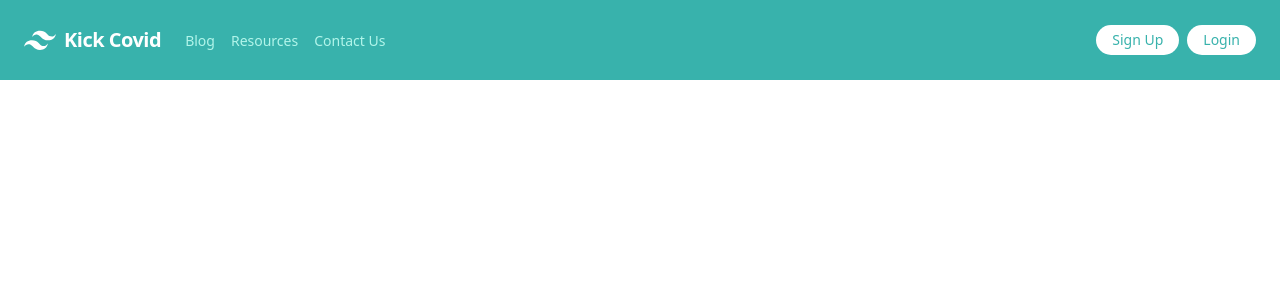
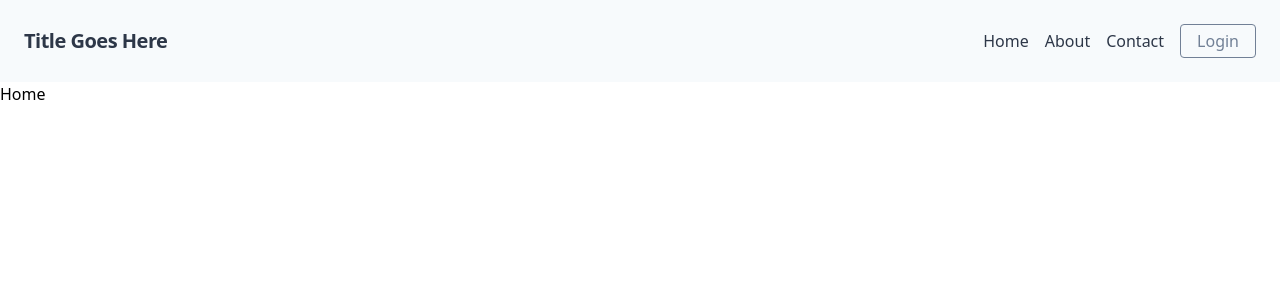
Before and after one commit to lizlevine/kick-covid-19, a React (Create React App) app in the folder frontend/kick-covid-19/: page / in a window 1280 px wide. Shown: the top 300 px of the page. Built offline with nearby package versions, Linux system fonts and the light colour scheme.

Commit message:
feat: folder structure synced up with page changes in react app.js

```diff
--- a/frontend/kick-covid-19/package.json
+++ b/frontend/kick-covid-19/package.json
@@ -8,6 +8,7 @@
     "@testing-library/user-event": "^7.2.1",
     "react": "^16.13.1",
     "react-dom": "^16.13.1",
+    "react-router-dom": "^5.1.2",
     "react-scripts": "3.4.1"
   },
   "scripts": {
--- a/frontend/kick-covid-19/src/App.css
+++ b/frontend/kick-covid-19/src/App.css
@@ -36,3 +36,7 @@
     transform: rotate(360deg);
   }
 }
+
+.spencer {
+  color: green;
+}
--- a/frontend/kick-covid-19/src/App.js
+++ b/frontend/kick-covid-19/src/App.js
@@ -1,11 +1,25 @@
 import React from "react";
-import NavBar from "./components/NavBar";
+import "./assets/main.css";
+import { BrowserRouter as Router, Switch, Route, Link } from "react-router-dom";
+import Header from "./components/Header.js";
+import Home from "./components/Home.js";
+import About from "./components/About.js";
+import Contact from "./components/Contact.js";
 
-export default function App() {
-  return (
-    <div className="App">
-      <NavBar />
-
-    </div>
-  );
-}
+const App = () => (
+  <Router>
+    <Header />
+    <Switch>
+      <Route exact path="/">
+        <Home />
+      </Route>
+      <Route exact path="/about">
+        <About />
+      </Route>
+      <Route exact path="/contact">
+        <Contact />
+      </Route>
+    </Switch>
+  </Router>
+);
+export default App;
--- /dev/null
+++ b/frontend/kick-covid-19/src/components/About.js
@@ -0,0 +1,3 @@
+import React from "react";
+const About = () => <h2>About</h2>;
+export default About;
--- /dev/null
+++ b/frontend/kick-covid-19/src/components/Contact.js
@@ -0,0 +1,3 @@
+import React from "react";
+const Contact = () => <h2>Contact</h2>;
+export default Contact;
--- /dev/null
+++ b/frontend/kick-covid-19/src/components/Header.js
@@ -0,0 +1,38 @@
+import React from "react";
+import { BrowserRouter as Router, Switch, Route, Link } from "react-router-dom";
+const Header = () => (
+  <header className="bg-gray-100 p-6">
+    <div className="flex items-center justify-between flex-wrap">
+      <div className="block">
+        <Link to="/">
+          <span className="font-semibold text-xl tracking-tight text-gray-800">
+            Title Goes Here
+          </span>
+        </Link>
+      </div>
+      <nav className="block">
+        <Link to="/">
+          <span className="inline-block text-gray-800 hover:text-gray-600 mr-4">
+            Home
+          </span>
+        </Link>
+        <Link to="/about">
+          <span className="inline-block text-gray-800 hover:text-gray-600 mr-4">
+            About
+          </span>
+        </Link>
+        <Link to="/contact">
+          <span className="inline-block text-gray-800 hover:text-gray-600 mr-4">
+            Contact
+          </span>
+        </Link>
+        <Link to="/">
+          <span className="inline-block px-4 py-2 leading-none border rounded text-gray-600 border-gray-600 hover:text-gray-900 hover:border-gray-900">
+            Login
+          </span>
+        </Link>
+      </nav>
+    </div>
+  </header>
+);
+export default Header;
--- /dev/null
+++ b/frontend/kick-covid-19/src/components/Home.js
@@ -0,0 +1,3 @@
+import React from "react";
+const Home = () => <h2>Home</h2>;
+export default Home;
--- a/frontend/kick-covid-19/src/index.js
+++ b/frontend/kick-covid-19/src/index.js
@@ -5,10 +5,11 @@ import "./assets/main.css";
 import App from "./App";
 import * as serviceWorker from "./serviceWorker";
 
+import { BrowserRouter } from "react-router-dom";
 ReactDOM.render(
-  <React.StrictMode>
+  <BrowserRouter>
     <App />
-  </React.StrictMode>,
+  </BrowserRouter>,
   document.getElementById("root")
 );
 
```
Also changed, not shown: 1 other file (tests, documents, lock files or other folders).
